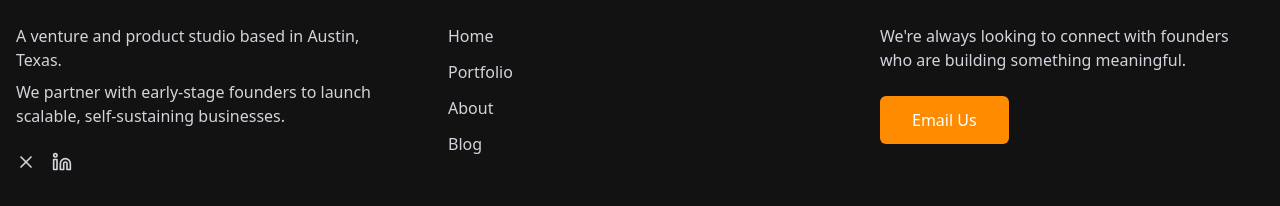
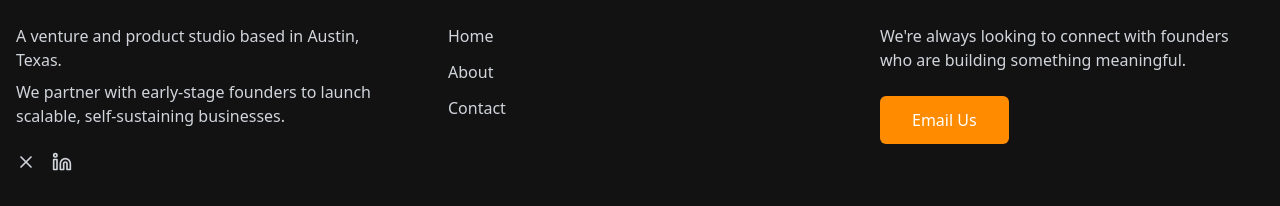
Before and after one commit to seanraf/33digital, a React (Vite) app: page /blog in a window 1280 px wide. Shown: the part 1518-1724 px from the top of the page. Built offline with nearby package versions, Linux system fonts and the light colour scheme; no server answers.

Commit message:
Changed footer link for first deployment.

```diff
--- a/src/components/Footer.tsx
+++ b/src/components/Footer.tsx
@@ -46,15 +46,15 @@ const Footer = () => {
               <Link to="/" className="text-gray-300 hover:text-studio-accent transition-colors">
                 Home
               </Link>
-              <Link to="/portfolio" className="text-gray-300 hover:text-studio-accent transition-colors">
-                Portfolio
-              </Link>
               <Link to="/about" className="text-gray-300 hover:text-studio-accent transition-colors">
                 About
               </Link>
-              <Link to="/blog" className="text-gray-300 hover:text-studio-accent transition-colors">
-                Blog
-              </Link>
+              <a
+                href="mailto:hello@33d.co"
+                className="text-gray-300 hover:text-studio-accent transition-colors"
+              >
+                Contact
+              </a>
             </div>
           </div>
 
```
Also changed, not shown: src/components/Navbar.tsx (+8 -0 lines).
